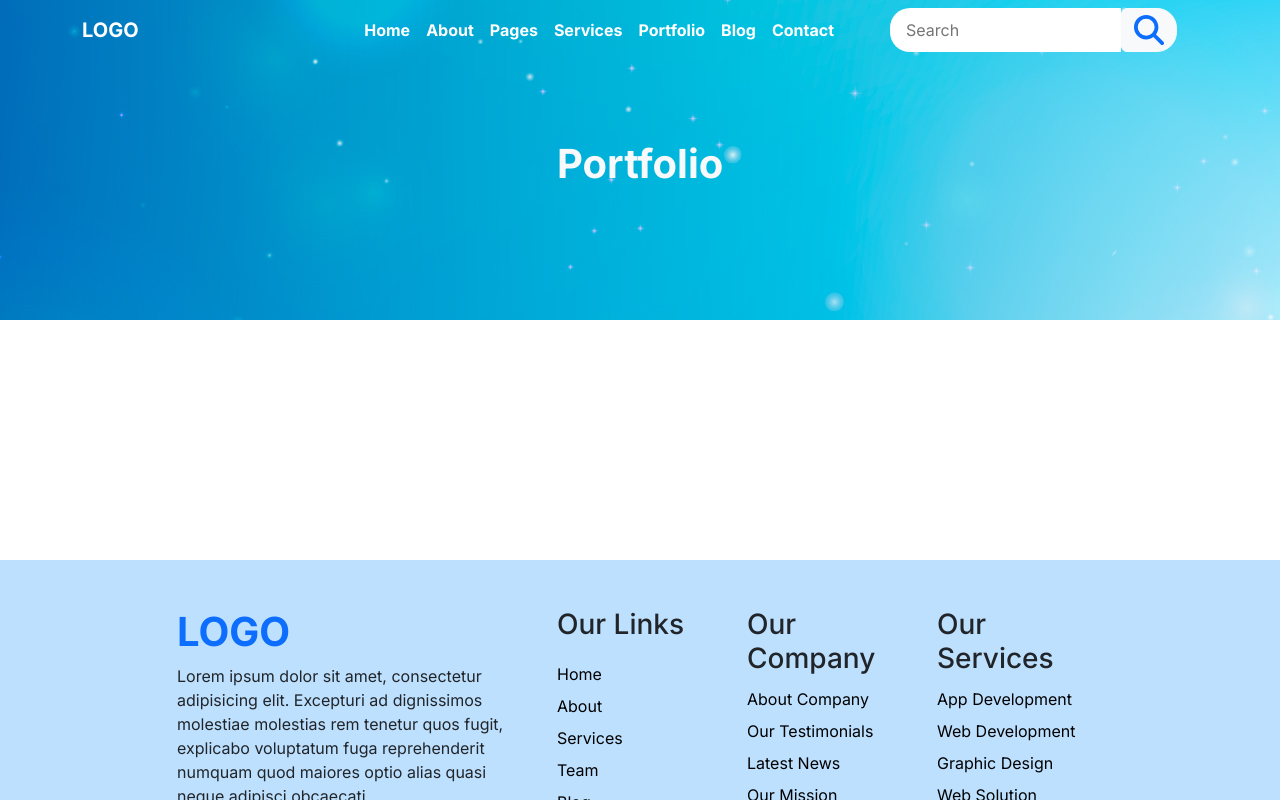
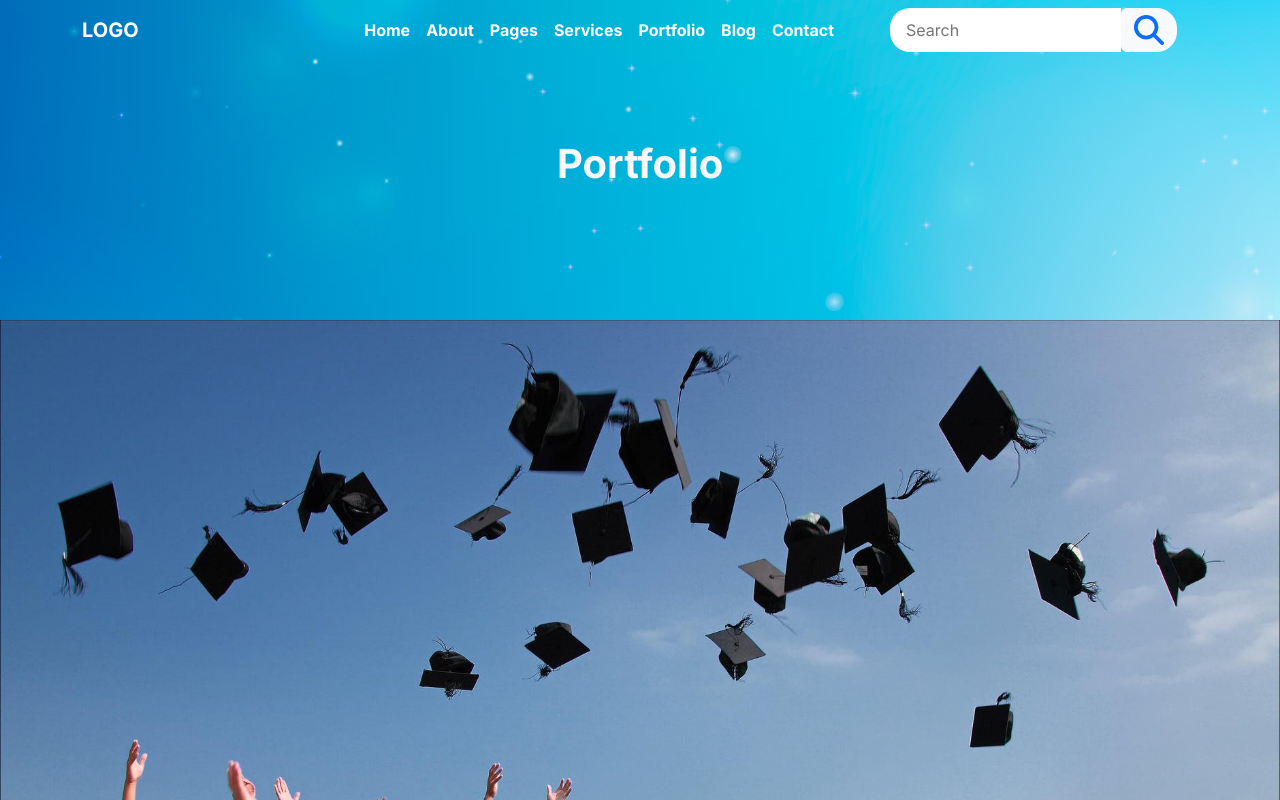
Before and after one commit to sulaiman7860/digital-agency-app, a Next.js app: page /portfolio in a window 1280 px wide. Shown: the top 800 px of the page. Built offline with nearby package versions, Linux system fonts and the light colour scheme.

Commit message:
6/8 pages are complete

```diff
--- /dev/null
+++ b/app/(components)/Button/StylishButton.js
@@ -0,0 +1,7 @@
+import "./stylishbutton.css"
+
+export default function StylishButton(props) {
+  return (
+    <button className='stylishButton fw-bold py-2 w-75'>{props.button}</button>
+  )
+}
--- /dev/null
+++ b/app/(components)/Button/stylishbutton.css
@@ -0,0 +1,16 @@
+
+
+
+.stylishButton {
+    background-color: #e63946;
+    color: #edf2f4;
+    border: 3px solid #d90429;
+    border-radius: 20px;
+    font-family:Georgia, 'Times New Roman', Times, serif;
+}
+.stylishButton:hover {
+    background-color: #f28482;
+    color: #edf2f4;
+    border-color:#e07a5f;
+    transition: 0.5s;
+}
--- a/app/globals.css
+++ b/app/globals.css
@@ -17,6 +17,7 @@ header {
 
 .thisClass {
     margin-top: 20vh;
+    margin-bottom: 20vh;
 }
 
 .container-fluid {
@@ -32,6 +33,8 @@ header {
   text-decoration: underline;
     text-decoration-color: #3a86ff;
 }
+
+
 /* Slider Button */
 
 .switch {
@@ -96,5 +99,4 @@ header {
 
 footer {
     background-color: #bde0fe;
-    margin-top: 30vh;
 }
--- a/app/portfolio/page.js
+++ b/app/portfolio/page.js
@@ -1,10 +1,32 @@
-import React from 'react'
+import "./portfolio.css"
 import Header from '../(components)/PagesHeader/Header'
+import StylishButton from "../(components)/Button/StylishButton"
+
 
 export default function Portfolio() {
   return (
     <div>
       <Header title="Portfolio"/>
+      <div className="container-fluid" >
+        <div className="row" id='portfolio'>
+          <div className="col-4 offset-4" id='portfolioCard'>
+            <h1 className="fw-bold">This Is Our Porfolio</h1>
+            <p className="fw-bold">We Provide Multipule Sevices Which Includes:
+            <ol>
+              <li>Web Design</li>
+              <li>Web Development</li>
+              <li>Artifical Intelligence</li>
+              <li>Cyber Security</li>
+              </ol>
+              </p>
+             <span className="styleButton text-center">
+             <StylishButton button="Learn More"/>
+             </span>
+          </div>
+        </div>
+
+
+      </div>
     </div>
   )
 }
--- /dev/null
+++ b/app/portfolio/portfolio.css
@@ -0,0 +1,35 @@
+
+
+
+#portfolio {
+    background-image: url(../assets//images/banner.png);
+    background-repeat: no-repeat;
+    background-size: cover;
+    height: 50rem;
+  }
+
+  #portfolioCard {
+  display: flex;
+  flex-direction: column;
+  justify-content: center;
+  }
+  #portfolioCard > h1 {
+    display: none;
+    color: #06d6a0;
+  }
+  #portfolioCard:hover h1 {
+    display: block;
+  }
+  #portfolioCard > p {
+    display: none;
+    color: #d9dcd6;
+  }
+  #portfolioCard:hover p {
+    display: block;
+  }
+  #portfolioCard > .styleButton {
+    display: none;
+  }
+  #portfolioCard:hover > .styleButton {
+    display: block;
+  }
```
